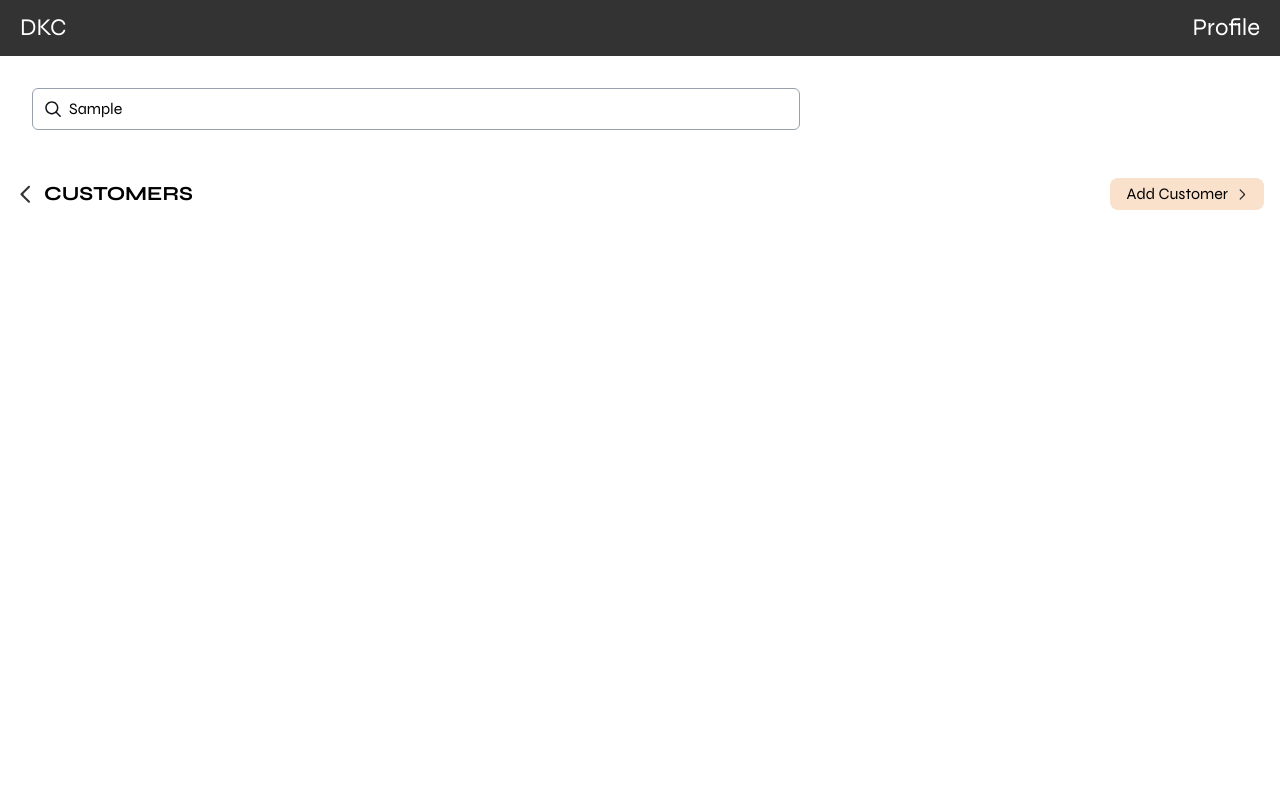
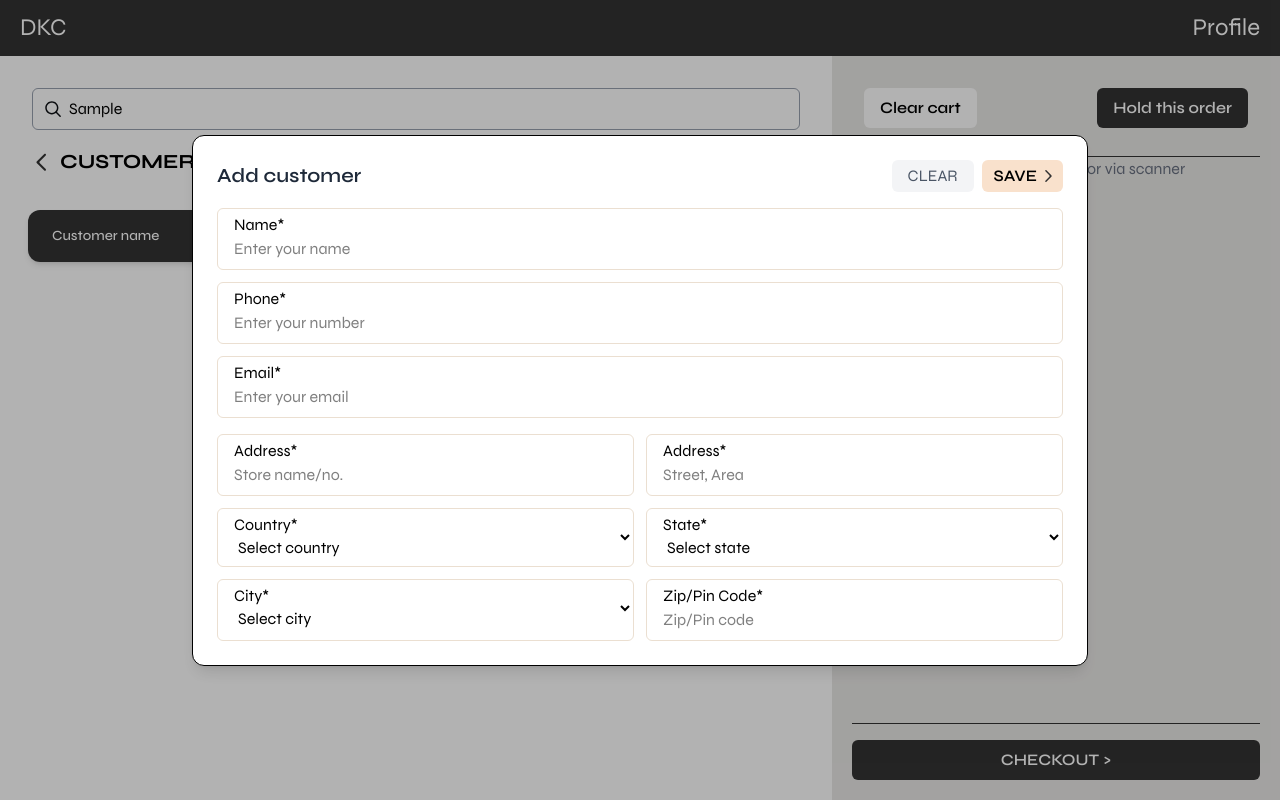
Before and after one commit to kartiksathwara/POS, a React (Vite) app: page /customer in a window 1280 px wide. Both pictures are taken after typing "Sample" into the empty fields and a click on the button "Add Customer". Built offline with nearby package versions, Linux system fonts and the light colour scheme.

Commit message:
customer page

```diff
--- /dev/null
+++ b/src/components/AddCustomerModal.tsx
@@ -0,0 +1,126 @@
+import { useState } from "react";
+import { Link } from "react-router-dom";
+import type { Customer } from "./Customers";
+
+interface AddCustomerModalProps {
+	isOpen: boolean;
+	onClose: () => void;
+	onSave: (customer: Customer) => void;
+}
+
+
+const AddCustomerModal: React.FC<AddCustomerModalProps> = ({ isOpen, onClose ,onSave}) => {
+	const [form, setForm] = useState({
+		name: "",
+		phone: "",
+		email: "",
+		address1: "",
+		address2: "",
+		country: "",
+		state: "",
+		city: "",
+		zip: "",
+	});
+
+	const handleChange = (e: React.ChangeEvent<HTMLInputElement | HTMLSelectElement>) => {
+		setForm({ ...form, [e.target.name]: e.target.value });
+	};
+
+	const handleClear = () => {
+		setForm({
+			name: "",
+			phone: "",
+			email: "",
+			address1: "",
+			address2: "",
+			country: "",
+			state: "",
+			city: "",
+			zip: "",
+		});
+	};
+	const handleSave = () => {
+		onSave(form);
+		onClose();
+	};
+
+	if (!isOpen) return null;
+
+	return (
+		<div className="fixed inset-0 z-50 flex items-center justify-center bg-black/30">
+			<div className="bg-white rounded-xl shadow-lg w-full max-w-4xl p-6 space-y-4 border">
+				<div className="flex justify-between items-center">
+					<h2 className="text-xl font-semibold text-gray-800">Add customer</h2>
+					<div className="flex space-x-2">
+						<button className="text-gray-600 px-4 py-1  rounded-md bg-gray-100" onClick={handleClear}>
+							CLEAR
+						</button>
+						<button className="bg-(--buttonbg) flex items-center gap-1  text-black font-semibold pl-3 py-1 rounded-md" onClick={handleSave}>
+							SAVE
+							<Link to="" className="mr-2">
+								<svg xmlns="http://www.w3.org/2000/svg" width="14" height="16" viewBox="0 0 12 13" fill="none">
+									<path d="M4.65109 1.55133C4.40418 1.30441 4.00175 1.31135 3.76349 1.56663C3.53766 1.80859 3.5429 2.18561 3.77535 2.42121L7.10639 5.79726C7.49061 6.18667 7.49061 6.81254 7.10639 7.20195L3.77535 10.578C3.5429 10.8136 3.53766 11.1906 3.76349 11.4326C4.00175 11.6879 4.40417 11.6948 4.65109 11.4479L8.89227 7.20672C9.28279 6.81619 9.28279 6.18303 8.89227 5.7925L4.65109 1.55133Z" fill="#333333" />
+								</svg>
+							</Link>
+						</button>
+					</div>
+				</div>
+
+				<div className="grid grid-cols-1 md:grid-cols-1 gap-4">
+					<div className=" space-y-3">
+						<div className="border-(--primary) border rounded-md flex flex-col relative">
+							<label className="absolute top-1 left-4">Name*</label>
+							<input name="name" value={form.name} onChange={handleChange} placeholder="Enter your name" className="input p-2 pl-4 pt-7 " />
+						</div>
+						<div className="border-(--primary) border rounded-md flex flex-col relative">
+							<label className="absolute top-1 left-4">Phone*</label>
+							<input name="phone" value={form.phone} onChange={handleChange} placeholder="Enter your number" className="input  p-2 pl-4 pt-7" />
+						</div>
+						<div className="border-(--primary) border rounded-md flex flex-col relative">
+							<label className="absolute top-1 left-4">Email*</label>
+							<input name="email" value={form.email} onChange={handleChange} placeholder="Enter your email" className="input p-2 pl-4 pt-7" />
+						</div>
+					</div>
+					<div className="grid grid-cols-2 gap-3 ">
+						<div className="border-(--primary) border rounded-md flex flex-col relative">
+							<label className="absolute top-1 left-4">Address*</label>
+							<input name="address1" value={form.address1} onChange={handleChange} placeholder="Store name/no." className="input p-2 pl-4 pt-7" />
+						</div>
+						<div className="border-(--primary) border rounded-md flex flex-col relative">
+							<label className="absolute top-1 left-4">Address*</label>
+							<input name="address2" value={form.address2} onChange={handleChange} placeholder="Street, Area" className="input p-2 pl-4 pt-7" />
+						</div>
+						<div className="border-(--primary) border rounded-md flex flex-col relative">
+							<label className="absolute top-1 left-4">Country*</label>
+							<select name="country" value={form.country} onChange={handleChange} className="input p-2 pl-4 pt-7">
+								<option value="">Select country</option>
+								<option value="aaa">India</option>
+							</select>
+						</div>
+						<div className="border-(--primary) border rounded-md flex flex-col relative">
+							<label className="absolute top-1 left-4">State*</label>
+							<select name="state" value={form.state} onChange={handleChange} className="input p-2 pl-4 pt-7">
+								<option value="">Select state</option>
+								<option value="aaa">Gujrat</option>
+							</select>
+						</div>
+						<div className="border-(--primary) border rounded-md flex flex-col relative">
+							<label className="absolute top-1 left-4">City*</label>
+							<select name="city" value={form.city} onChange={handleChange} className="input p-2 pl-4 pt-7">
+								<option value="">Select city</option>
+								<option value="aaa">Kadi</option>
+							</select>
+						</div>
+						<div className="border-(--primary) border rounded-md flex flex-col relative">
+							<label className="absolute top-1 left-4">Zip/Pin Code*</label>
+							<input name="zip" value={form.zip} onChange={handleChange} placeholder="Zip/Pin code" className="input p-2 pl-4 pt-7" />
+						</div>
+					</div>
+
+				</div>
+			</div>
+		</div>
+	);
+};
+
+export default AddCustomerModal;
--- a/src/components/Customers.tsx
+++ b/src/components/Customers.tsx
@@ -1,23 +1,51 @@
-import Header from "./Header"
-import SearchBar from "./SearchBar"
+import { useState } from "react";
+import { Link } from "react-router-dom";
+import Header from "./Header";
+import SearchBar from "./SearchBar";
+import AddCustomerModal from "./AddCustomerModal";
+import Checkout from "./Checkout";
+
+export interface Customer {
+	name: string;
+	phone: string;
+	email: string;
+	address1: string;
+	address2: string;
+	country: string;
+	state: string;
+	city: string;
+	zip: string;
+}
+
 
 const Customers = () => {
+	const [customers, setCustomers] = useState<Customer[]>([]);
+	const [isModalOpen, setIsModalOpen] = useState(false);
+
+	const handleAddCustomer = (customer: Customer) => {
+		setCustomers(prev => [...prev, customer]);
+	};
+
+
 	return (
-		<div>
+		<div className=" h-screen">
 			<Header />
-			<div>
-				<div>
+			<div className="flex">
+				<div className="">
 					<SearchBar />
-					<div className="flex justify-between items-center p-4">
+					<div className="flex justify-between items-center p-8 -mt-12">
 						<div className="flex items-center">
-							<span className=" mr-2">
+							<Link to="/" className="mr-2">
 								<svg xmlns="http://www.w3.org/2000/svg" width="20" height="21" viewBox="0 0 20 21" fill="none">
 									<path d="M12.2665 1.98191C12.6666 1.58183 13.3186 1.59307 13.7047 2.0067L13.7437 2.04845C14.1096 2.44049 14.1011 3.05137 13.7244 3.43311L7.69142 9.54765C7.3072 9.93706 7.3072 10.5629 7.69142 10.9523L13.7244 17.0669C14.1011 17.4486 14.1096 18.0595 13.7437 18.4516L13.7047 18.4933C13.3186 18.9069 12.6666 18.9182 12.2665 18.5181L4.70554 10.9571C4.31502 10.5666 4.31502 9.93342 4.70554 9.54289L12.2665 1.98191Z" fill="#333333" />
 								</svg>
-							</span>
+							</Link>
 							<h1 className="text-xl font-bold">CUSTOMERS</h1>
 						</div>
-						<button className="bg-(--buttonbg) text-black py-1 px-4 rounded-lg flex items-center">
+						<button
+							onClick={() => setIsModalOpen(true)}
+							className="bg-(--buttonbg) text-black py-1 px-4 rounded-lg font-semibold flex items-center"
+						>
 							Add Customer
 							<span className="ml-2">
 								<svg xmlns="http://www.w3.org/2000/svg" width="12" height="13" viewBox="0 0 12 13" fill="none">
@@ -26,11 +54,40 @@ const Customers = () => {
 							</span>
 						</button>
 					</div>
-					<div></div>
+					<div className="overflow-x-auto rounded-xl w-3xl ml-7 shadow-md ">
+						<table className="min-w-full text-left text-sm text-gray-700">
+							<thead className="bg-(--main) text-white">
+								<tr>
+									<th scope="col" className="px-6 py-4 font-medium">Customer name</th>
+									<th scope="col" className="px-6 py-4 font-medium">Phone no.</th>
+									<th scope="col" className="px-6 py-4 font-medium">Email</th>
+									<th scope="col" className="px-6 py-4 font-medium">Address</th>
+								</tr>
+							</thead>
+							<tbody className="divide-y divide-gray-200 bg-white">
+								{customers.map((customer, index) => (
+									<tr key={index} className="hover:bg-gray-50 transition">
+										<td className="px-6 py-4 whitespace-nowrap">{customer.name}</td>
+										<td className="px-6 py-4 whitespace-nowrap">{customer.phone}</td>
+										<td className="px-6 py-4 whitespace-nowrap">{customer.email}</td>
+										<td className="px-6 py-4 whitespace-nowrap">
+											{customer.address1}, {customer.address2}, {customer.city}, {customer.state}, {customer.country} {customer.zip}
+										</td>
+									</tr>
+								))}
+							</tbody>
+						</table>
+					</div>
 				</div>
+				<Checkout />
 			</div>
+			<AddCustomerModal
+				isOpen={isModalOpen}
+				onClose={() => setIsModalOpen(false)}
+				onSave={handleAddCustomer}
+			/>
 		</div>
-	)
-}
+	);
+};
 
-export default Customers
+export default Customers;
```
